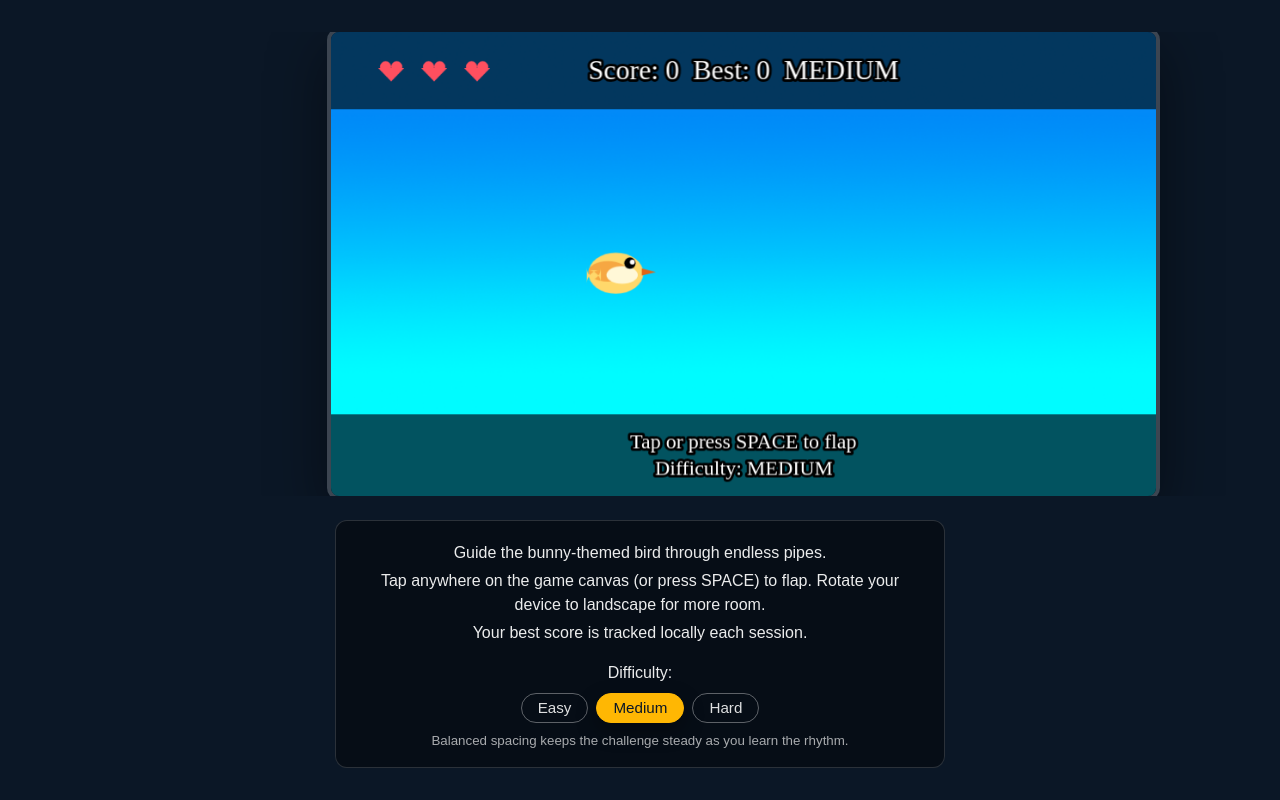
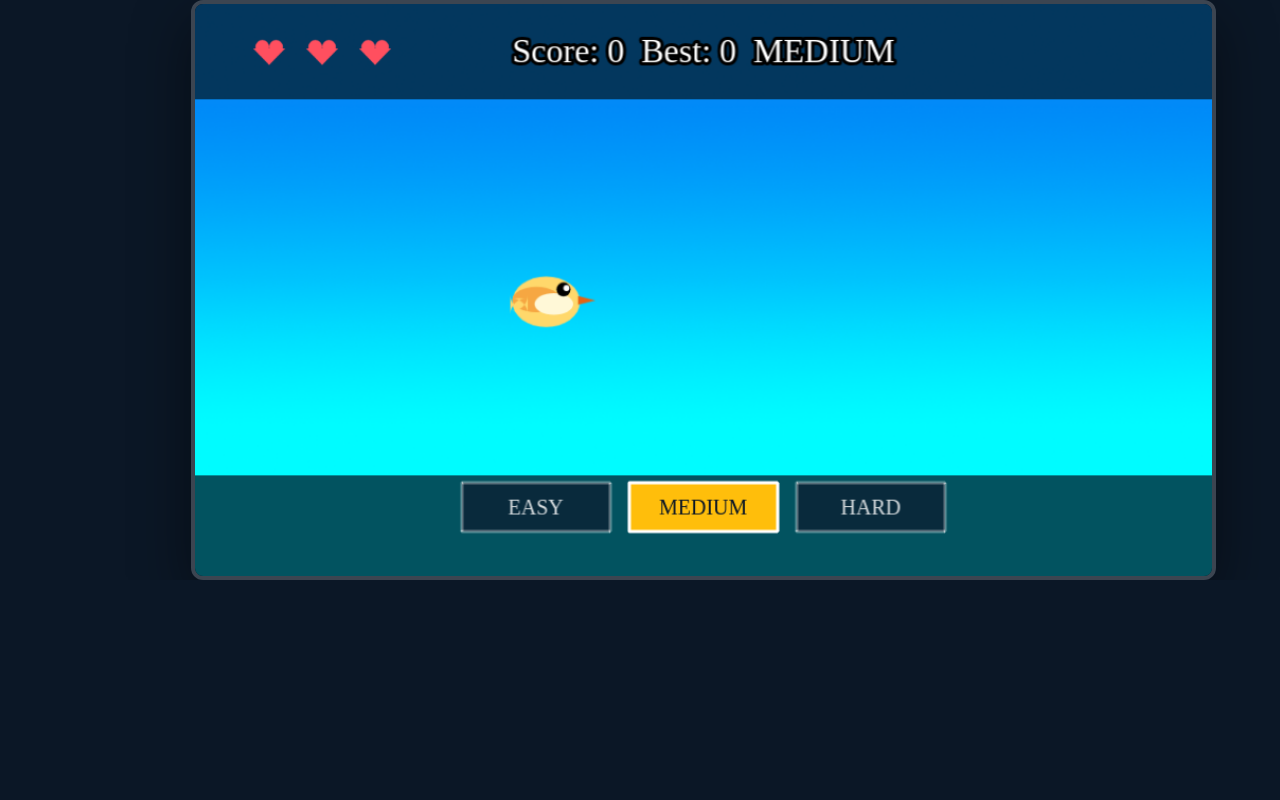
Before and after one commit to c16a/bunny-bird, a React (Vite) app: page / in a window 1280 px wide. Built offline with nearby package versions, Linux system fonts and the light colour scheme.

Commit message:
Improved HUD
Signed-off-by: Chaitanya Munukutla <chaitanya.m61292@gmail.com>

```diff
--- a/public/style.css
+++ b/public/style.css
@@ -1,3 +1,8 @@
+html,
+body {
+    height: 100%;
+}
+
 body {
     margin: 0;
     padding: 0;
@@ -8,96 +13,25 @@ body {
 
 #app {
     width: 100%;
-    height: 100vh;
+    height: 100%;
     display: flex;
-    flex-direction: column;
     justify-content: center;
     align-items: center;
-    gap: 1.5rem;
-    text-align: center;
-    padding: 2rem 1rem;
-    box-sizing: border-box;
+    padding: 0;
 }
 
 #game-container {
-    width: min(100%, 960px);
+    width: 100%;
+    height: 100%;
     display: flex;
     justify-content: center;
+    align-items: center;
 }
 
 #game-container canvas {
     border: 4px solid rgba(255, 255, 255, 0.2);
     border-radius: 12px;
     box-shadow: 0 20px 60px rgba(0, 0, 0, 0.45);
-    width: 100%;
-    height: auto;
-    max-height: 80vh;
     touch-action: none;
     cursor: pointer;
 }
-
-.info-panel {
-    max-width: 560px;
-    background: rgba(0, 0, 0, 0.4);
-    border: 1px solid rgba(255, 255, 255, 0.15);
-    border-radius: 12px;
-    padding: 1rem 1.5rem;
-    line-height: 1.5;
-}
-
-.info-panel p {
-    margin: 0.25rem 0;
-}
-
-.difficulty-controls {
-    margin-top: 1rem;
-    display: flex;
-    flex-direction: column;
-    align-items: center;
-    gap: 0.5rem;
-}
-
-.difficulty-buttons {
-    display: flex;
-    gap: 0.5rem;
-    flex-wrap: wrap;
-    justify-content: center;
-}
-
-.difficulty-buttons button {
-    padding: 0.35rem 1rem;
-    border-radius: 999px;
-    border: 1px solid rgba(255, 255, 255, 0.35);
-    background: transparent;
-    color: rgba(255, 255, 255, 0.87);
-    font-size: 0.95rem;
-    cursor: pointer;
-    transition: background-color 0.2s ease, color 0.2s ease, border-color 0.2s ease, box-shadow 0.2s ease;
-}
-
-.difficulty-buttons button.active {
-    background-color: #ffb703;
-    border-color: #ffb703;
-    color: #0b1726;
-    box-shadow: 0 8px 20px rgba(0, 0, 0, 0.35);
-}
-
-.difficulty-buttons button:disabled {
-    opacity: 0.6;
-    cursor: not-allowed;
-}
-
-.difficulty-controls small {
-    color: rgba(255, 255, 255, 0.65);
-}
-
-@media (max-width: 900px) {
-    #app {
-        height: auto;
-        padding: 1.5rem 1rem 3rem;
-    }
-
-    #game-container canvas {
-        max-height: none;
-    }
-}
--- a/src/App.tsx
+++ b/src/App.tsx
@@ -1,37 +1,16 @@
 import { useCallback, useEffect, useState } from 'react';
 import { PhaserGame } from './PhaserGame';
 import type Phaser from 'phaser';
-import type { Game as GameScene, Difficulty } from './game/scenes/Game';
-
-const difficultyOrder: Difficulty[] = ['easy', 'medium', 'hard'];
-const difficultyLabels: Record<Difficulty, string> = {
-    easy: 'Easy',
-    medium: 'Medium',
-    hard: 'Hard'
-};
-const difficultyDescriptions: Record<Difficulty, string> = {
-    easy: 'Wider gaps and slower pipes make this mode perfect for warming up.',
-    medium: 'Balanced spacing keeps the challenge steady as you learn the rhythm.',
-    hard: 'Tight gaps and faster pipes demand precise timing—good luck!'
-};
+import type { Game as GameScene } from './game/scenes/Game';
 
 function App()
 {
     const [activeScene, setActiveScene] = useState<GameScene | null>(null);
-    const [difficulty, setDifficulty] = useState<Difficulty>('medium');
 
     const handleSceneReady = useCallback((sceneInstance: Phaser.Scene) =>
     {
-        const scene = sceneInstance as GameScene;
-        setActiveScene(scene);
-        scene.setDifficulty(difficulty);
-    }, [difficulty]);
-
-    const changeDifficulty = useCallback((level: Difficulty) =>
-    {
-        setDifficulty(level);
-        activeScene?.setDifficulty(level);
-    }, [activeScene]);
+        setActiveScene(sceneInstance as GameScene);
+    }, []);
 
     useEffect(() =>
     {
@@ -71,28 +50,6 @@ function App()
     return (
         <div id="app">
             <PhaserGame currentActiveScene={handleSceneReady} />
-            <div className="info-panel">
-                <p>Guide the bunny-themed bird through endless pipes.</p>
-                <p>Tap anywhere on the game canvas (or press SPACE) to flap. Rotate your device to landscape for more room.</p>
-                <p>Your best score is tracked locally each session.</p>
-                <div className="difficulty-controls">
-                    <span>Difficulty:</span>
-                    <div className="difficulty-buttons">
-                        {difficultyOrder.map((value) => (
-                            <button
-                                key={value}
-                                type="button"
-                                className={value === difficulty ? 'active' : ''}
-                                onClick={() => changeDifficulty(value)}
-                                disabled={!activeScene}
-                            >
-                                {difficultyLabels[value]}
-                            </button>
-                        ))}
-                    </div>
-                    <small>{difficultyDescriptions[difficulty]}</small>
-                </div>
-            </div>
         </div>
     )
 }
--- a/src/game/scenes/Game.ts
+++ b/src/game/scenes/Game.ts
@@ -9,6 +9,13 @@ interface DifficultySettings
     gap: number;
     spawnDelay: number;
     speed: number;
+}
+
+interface DifficultyButton
+{
+    container: Phaser.GameObjects.Container;
+    background: Phaser.GameObjects.Rectangle;
+    label: Phaser.GameObjects.Text;
 }
 
 export class Game extends Phaser.Scene
@@ -35,6 +42,7 @@ export class Game extends Phaser.Scene
     private invulnerable = false;
     private blinkEvent?: Phaser.Time.TimerEvent;
     private invulnerabilityTimer?: Phaser.Time.TimerEvent;
+    private difficultyButtons: Partial<Record<Difficulty, DifficultyButton>> = {};
 
     private readonly difficultySettings: Record<Difficulty, DifficultySettings> = {
         easy: { gap: 280, spawnDelay: 1900, speed: -190 },
@@ -113,6 +121,8 @@ export class Game extends Phaser.Scene
 
         this.createLivesDisplay();
         this.updateLivesDisplay();
+        this.createDifficultyButtons();
+        this.refreshDifficultyButtons();
 
         this.input.on('pointerdown', this.handleFlap, this);
         this.flapKey = this.input.keyboard?.addKey(Phaser.Input.Keyboard.KeyCodes.SPACE);
@@ -194,6 +204,7 @@ export class Game extends Phaser.Scene
     private startRun ()
     {
         this.state = 'playing';
+        this.updateDifficultyButtonsVisibility();
         this.instructionText.setVisible(false);
         const body = this.bird.body as Phaser.Physics.Arcade.Body;
         body.setAllowGravity(true);
@@ -226,6 +237,7 @@ export class Game extends Phaser.Scene
         this.bird.setAngle(0);
         (this.bird.body as Phaser.Physics.Arcade.Body).setAllowGravity(false);
         this.updateLivesDisplay();
+        this.refreshDifficultyButtons();
     }
 
     private spawnPipes ()
@@ -322,7 +334,82 @@ export class Game extends Phaser.Scene
             return;
         }
 
-        this.instructionText.setText(`Tap or press SPACE to flap\nDifficulty: ${this.difficulty.toUpperCase()}`);
+        // this.instructionText.setText(`Tap or press SPACE to flap\nDifficulty: ${this.difficulty.toUpperCase()}`);
+    }
+
+    private createDifficultyButtons ()
+    {
+        const options: Difficulty[] = ['easy', 'medium', 'hard'];
+        const buttonWidth = 140;
+        const buttonHeight = 46;
+        const spacing = 18;
+        const totalWidth = (buttonWidth * options.length) + (spacing * (options.length - 1));
+        const startX = (this.scale.width * 0.5) - (totalWidth * 0.5) + (buttonWidth * 0.5);
+        const y = this.scale.height - this.hudBottom + 30;
+
+        options.forEach((level, index) =>
+        {
+            const x = startX + index * (buttonWidth + spacing);
+            const container = this.add.container(x, y).setDepth(16);
+            const background = this.add.rectangle(0, 0, buttonWidth, buttonHeight, 0x0b2033, 0.8);
+            background.setStrokeStyle(3, 0xffffff, 0.5);
+            const label = this.add.text(0, 0, level.toUpperCase(), {
+                fontFamily: 'Arial Black',
+                fontSize: '20px',
+                color: '#ffffff'
+            }).setOrigin(0.5);
+
+            container.add([background, label]);
+            container.setSize(buttonWidth, buttonHeight);
+            container.setInteractive({ useHandCursor: true });
+            container.on('pointerdown', () => this.handleDifficultyButtonPress(level));
+
+            this.difficultyButtons[level] = { container, background, label };
+        });
+    }
+
+    private handleDifficultyButtonPress (level: Difficulty)
+    {
+        if (this.state === 'playing' || this.state === 'resuming')
+        {
+            return;
+        }
+
+        this.setDifficulty(level);
+    }
+
+    private updateDifficultyButtonStyles ()
+    {
+        Object.entries(this.difficultyButtons).forEach(([level, buttonEntry]) =>
+        {
+            if (!buttonEntry)
+            {
+                return;
+            }
+
+            const { background, label } = buttonEntry;
+            const typedLevel = level as Difficulty;
+            const isActive = typedLevel === this.difficulty;
+            background.setFillStyle(isActive ? 0xffbe0b : 0x0b2033, isActive ? 1 : 0.8);
+            background.setStrokeStyle(3, 0xffffff, isActive ? 1 : 0.35);
+            label.setColor(isActive ? '#0b1726' : '#ffffff');
+            label.setAlpha(isActive ? 1 : 0.85);
+        });
+    }
+
+    private updateDifficultyButtonsVisibility ()
+    {
+        const show = this.state !== 'playing' && this.state !== 'resuming';
+        Object.values(this.difficultyButtons).forEach((entry) =>
+        {
+            entry?.container.setVisible(show);
+        });
+    }
+
+    private refreshDifficultyButtons ()
+    {
+        this.updateDifficultyButtonStyles();
+        this.updateDifficultyButtonsVisibility();
     }
 
     private createLivesDisplay ()
@@ -453,6 +540,7 @@ export class Game extends Phaser.Scene
     private handleLifeLost (hitPipe?: Phaser.Physics.Arcade.Image)
     {
         this.state = 'resuming';
+        this.updateDifficultyButtonsVisibility();
         this.invulnerable = true;
 
         const body = this.bird.body as Phaser.Physics.Arcade.Body;
@@ -495,11 +583,13 @@ export class Game extends Phaser.Scene
 
         this.invulnerable = false;
         this.state = 'playing';
+        this.updateDifficultyButtonsVisibility();
     };
 
     private enterGameOver ()
     {
         this.state = 'gameover';
+        this.updateDifficultyButtonsVisibility();
         this.spawnTimer?.remove(false);
         this.spawnTimer = undefined;
         this.gameOverText.setVisible(true);
```
